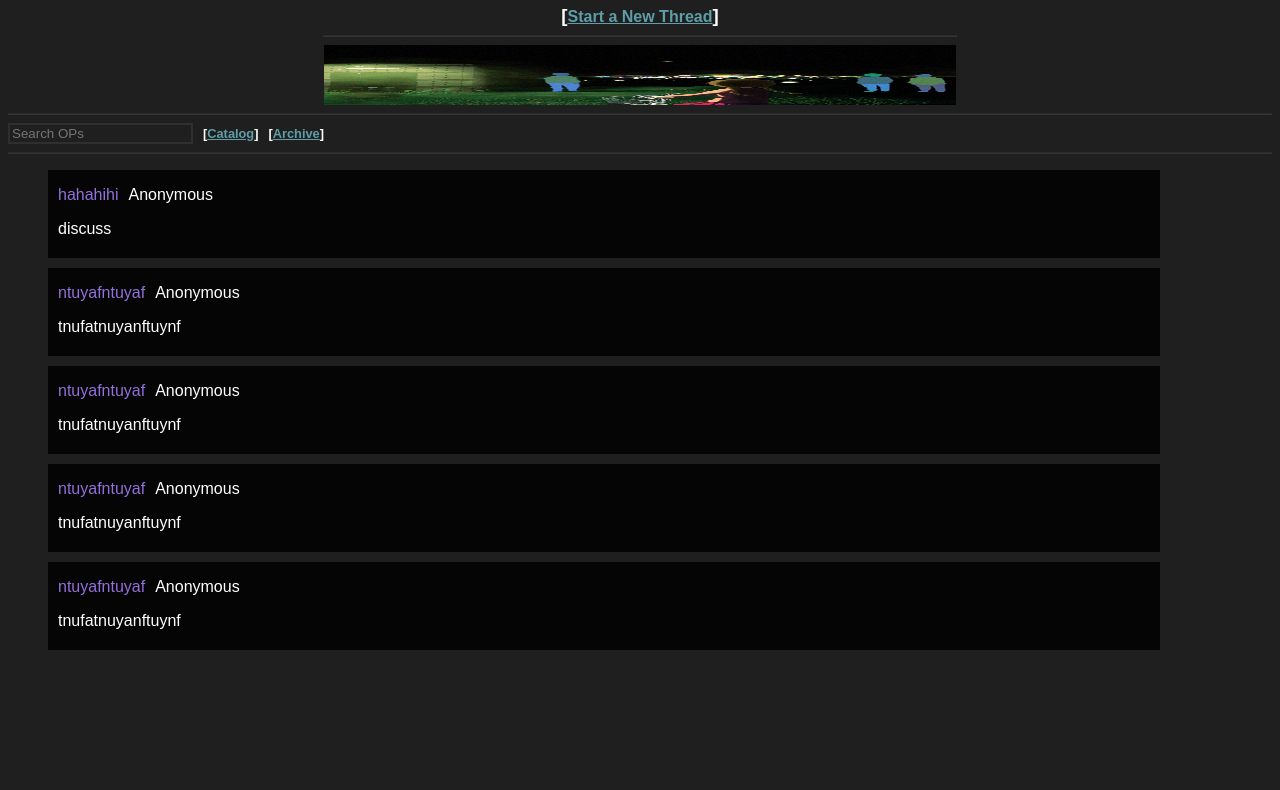
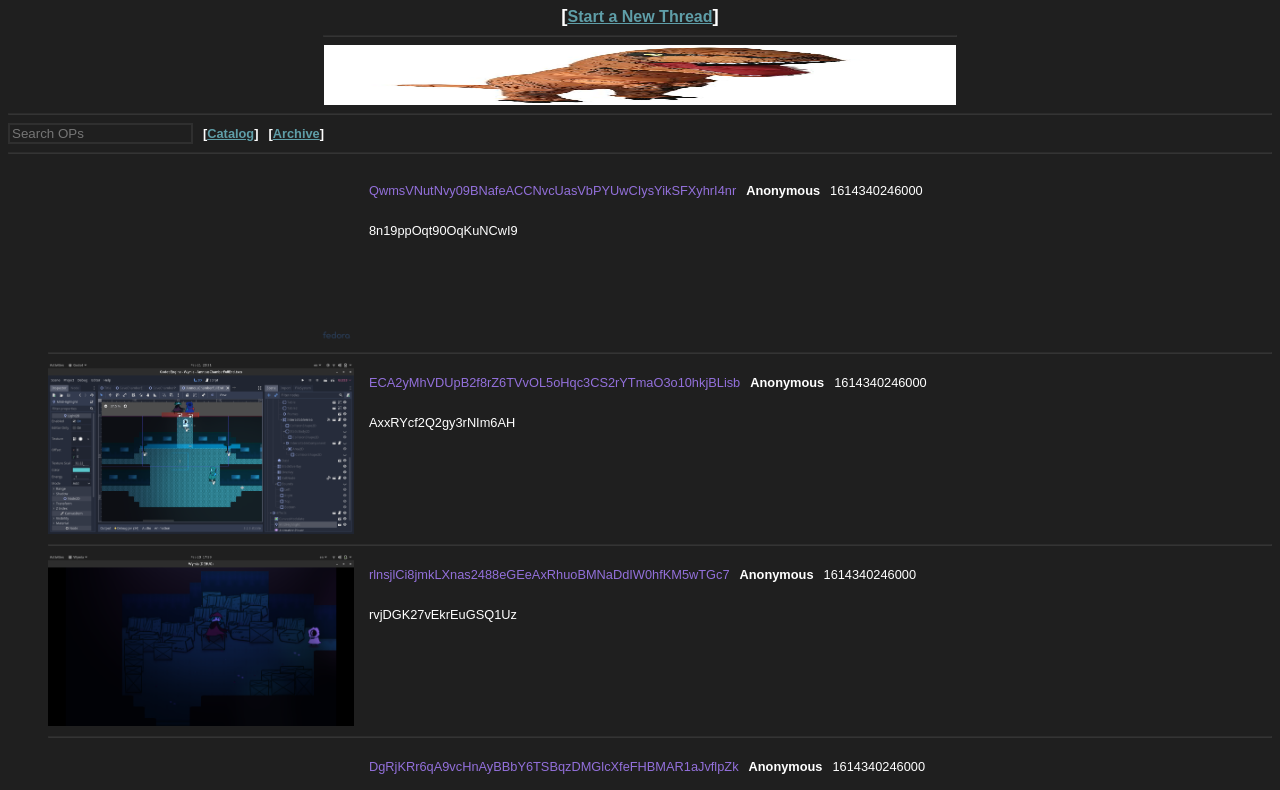
Before and after one commit to fsnowdin/ViChan, a plain HTML site: page src/index.html in a window 1280 px wide. Shown: the part 150-940 px from the top of the page. Before the commit the page ends 816 px from the top, so only its background shows below. Drawn offline with nearby package versions, Linux system fonts and the light colour scheme.

Commit message:
Improve the layout a bit

```diff
--- a/src/Classes/Thread.js
+++ b/src/Classes/Thread.js
@@ -5,12 +5,16 @@ class Thread {
     content;
     board;
     replies;
+    img_src;
+    date;
 
-    constructor(id, title, username, content) {
+    constructor(id, title, username, content, img_src, date) {
         this.id = id;
         this.title = title;
         this.username = username;
         this.content = content;
+        this.img_src = img_src;
+        this.date = date;
     }
 
     getReplies() {}
--- a/src/index.css
+++ b/src/index.css
@@ -72,23 +72,22 @@ hr {
 }
 
 #new-thread-title-div {
-    grid-column: 2 / 2;
-    grid-row-start: 1;
+    grid-column: 2;
+    grid-row: 1;
     display: grid;
     margin: 0;
     padding: 0;
+    grid-template-columns: fit-content(90%) fit-content(20%)
 }
 
 #new-thread-title-div > input {
-    grid-column: 1 / 1;
-    grid-row: 1;
+    grid-column: 1;
+    width: 100%;
 }
 
 #new-thread-title-div > button {
-    grid-column: 2 / 2;
-    grid-row: 1;
+    grid-column: 2;
 }
-
 
 .new-thread-options-line > textarea {
     margin-left: 5;
@@ -124,31 +123,50 @@ input, textarea {
 /* Thread styling */
 
 .thread {
-    background-color: #050505;
+    /* background-color: #050505; */
 
-    max-width: 90%;
+    max-width: 100%;
+
+    /* background-color: blue; */
 
     /* breathing space  */
-    padding-left: 10px;
-    padding-bottom: 10px;
-
     /* Spacing between the threads */
     margin-bottom: 10px;
+
+    display: grid;
+    grid-template-columns: fit-content(25%) fit-content(75%);
+
+    font-size: 0.8rem;
+}
+
+.thread-img {
+    max-width: 100%;
+    max-height: 100%;
+    grid-column: 1;
+}
+
+.thread-content-container {
+    grid-column: 2;
+    padding-left: 15px;
+    padding-right: 15px;
+    /* background-color: red; */
+    max-width: 100%;
+    max-height: 100%;
 }
 
 .thread-content {
-    margin-top: 0;
-    margin-bottom: 10;
+    max-width: 100%;
 }
 
 .thread-title > p {
     display: inline-block;
-}
-
-.thread-title > p:last-child {
-    margin-left: 10;
+    margin-right: 10px;
 }
 
 .title-text {
     color: #9370db;
 }
+
+.title-username {
+    font-weight: bold;
+}
--- a/src/index.html
+++ b/src/index.html
@@ -71,7 +71,10 @@
 
         <div class="content">
             <ul>
-                <thread v-for="thread in threadList" v-bind:title="thread.title" v-bind:username="thread.username" v-bind:content="thread.content" v-bind:key="thread.id"></thread>
+                <thread v-for="thread in threadList" v-bind:title="thread.title"
+                        v-bind:username="thread.username" v-bind:content="thread.content"
+                        v-bind:img_src="thread.img_src" v-bind:date="thread.date"
+                        v-bind:key="thread.id"></thread>
             </ul>
         </div>
 
--- a/src/index.js
+++ b/src/index.js
@@ -1,52 +1,39 @@
-const App = Vue.createApp({}); // Create Vue instance with default config
-
 const content = Vue.createApp( {
     data() {
         return {
             // The list containing the page' threads
-            threadList: [
-                { id : 0, title : "hahahihi", username : "Anonymous", content : "discuss"},
-            ] ,
+            threadList: [],
         }
     },
 
     // Randomize posts
     mounted() {
-        for(i = 0; i < Math.random() * 20; i++)
+        for(i = 0; i < Math.floor(Math.random() * 36); i++)
         {
-            this.threadList.push(new Thread(Math.random() * 100, "ntuyafntuyaf", "Anonymous", "tnufatnuyanftuynf"));
+            this.threadList.push(new Thread(Math.random() * 100, randomText(50), "Anonymous", randomText(20), `../images/user/${Math.ceil(Math.random() * 10)}.png`, Date.now()));
         };
     }
 });
 
+// Vue component making up a thread
 content.component("thread", {
-    props: ["title", "username", "content"],
+    props: ["title", "username", "content", "img_src", "date"],
     template: `<div class="thread">
-                <span class="thread-title">
-
-                  <p class="title-text">{{ title }}</p>
-                  <p class="title-username">{{ username }}</p>
-                </span>
-                <p class="thread-content">{{ content }}</p>
-              </div>`
+                <img v-bind:src="img_src" class="thread-img" />
+                <div class="thread-content-container">
+                  <span class="thread-title">
+                    <p class="title-text">{{ title }}</p>
+                    <p class="title-username">{{ username }}</p>
+                    <p class="title-date">{{ date }}</p>
+                  </span>
+                  <p class="thread-content">{{ content }}</p>
+                </div>
+              </div>
+              <hr>`
 });
 
 // YOU HAVE TO MOUNT IT AND SAVE THE REFERENCE TO IT TOO
 const contentBinding = content.mount(".content");
-
-// COMPONENTS //
-
-// Thread Component
-
-// content.component("thread_title",{
-//     props: ["title", "username"],
-//     template: `<span class="thread_title">
-//                 <p id="title_text">{{ title }}</p>
-//                 <p class="title_username">{{ username }}</p>
-//               </span>`
-// });
-
-// INITIALIZE THE BINDINGS //
 
 // Bind to the board header
 const headerBinding = Vue.createApp({
@@ -79,8 +66,6 @@ const headerBinding = Vue.createApp({
     mounted() {
         const list = Board.getBoardList();
 
-        console.table(list);
-
         // Randomize the board name
         const boardNum = Math.floor(Math.random() * list.length);
         this.header_board_name = `/${list[boardNum].name}/ - ${list[boardNum].topic}`;
@@ -106,8 +91,14 @@ const headerBinding = Vue.createApp({
 
             console.log(`post new thread by ${this.new_thread_name_input_value} with subject ${this.new_thread_title_input_value} and content: ${this.new_thread_content_input_value}`);
 
+            const newThread = new Thread();
+            newThread.id = 0; // GUID soon
+            newThread.title = this.new_thread_title_input_value;
+            newThread.content = this.new_thread_content_input_value;
+            newThread.username = this.new_thread_name_input_value;
+
             // Add to the threadList
-            contentBinding.threadList.push({ id : 0, title: this.new_thread_title_input_value, username : this.new_thread_name_input_value, content : this.new_thread_content_input_value });
+            contentBinding.threadList.push(newThread);
 
             // Hide the thread options
             this.isNewThreadButtonClicked = false;
@@ -128,4 +119,17 @@ const utilitiesBinding = Vue.createApp({
             archive_button_text : "Archive"
         }
     }
+
+
 }).mount(".utilities");
+
+
+function randomText(length) {
+    var result           = '';
+    var characters       = 'ABCDEFGHIJKLMNOPQRSTUVWXYZabcdefghijklmnopqrstuvwxyz0123456789';
+    var charactersLength = characters.length;
+    for ( var i = 0; i < length; i++ ) {
+        result += characters.charAt(Math.floor(Math.random() * charactersLength));
+    }
+    return result;
+}
```
Also changed, not shown: images/user/1.png (added), images/user/10.png (added), images/user/11.gif (added), images/user/12.jpg (added), images/user/2.png (added), images/user/3.png (added), images/user/5.png (added), images/user/6.png (added), images/user/7.png (added), images/user/8.png (added), images/user/9.png (added), 1 other file.
